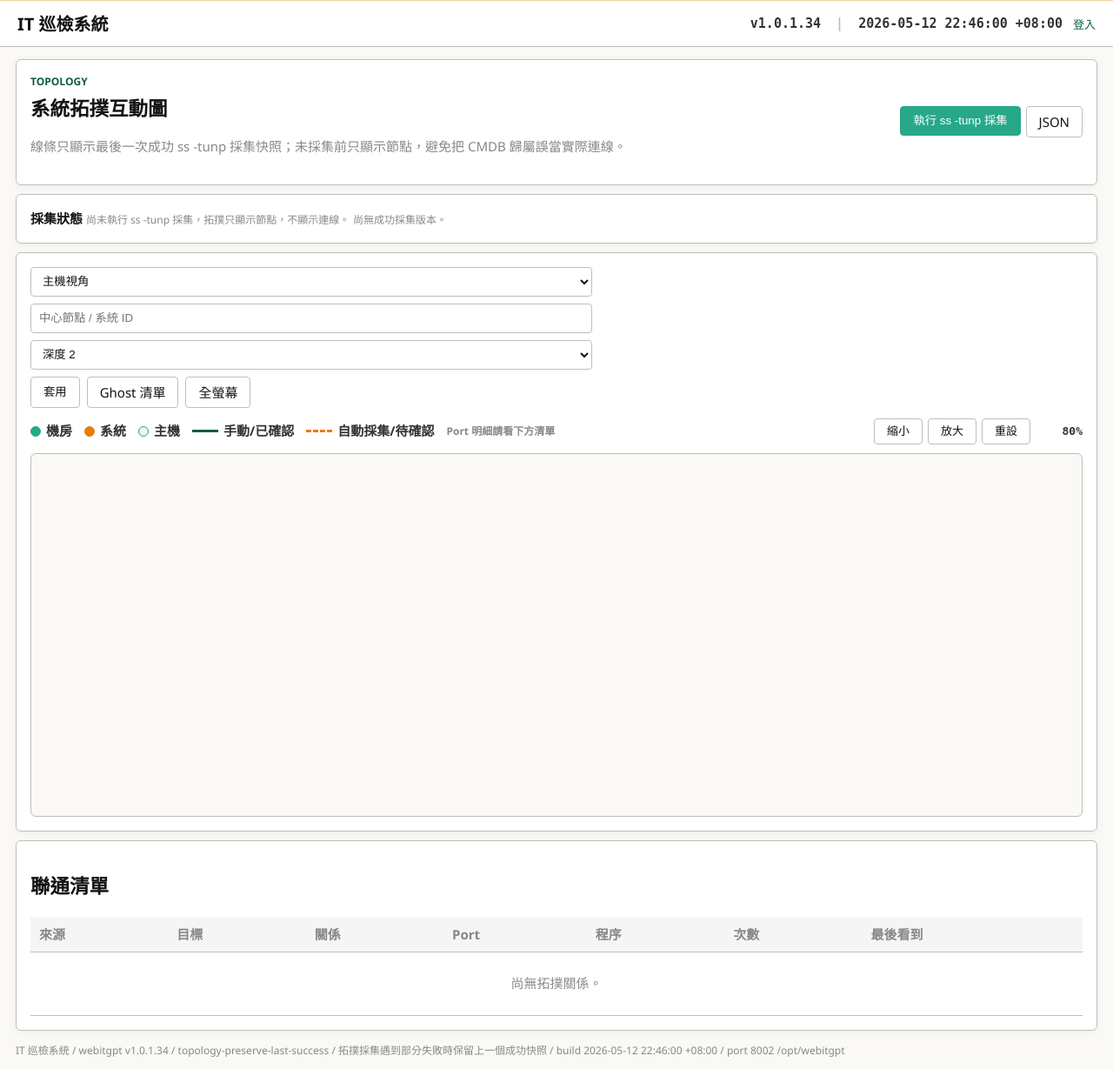
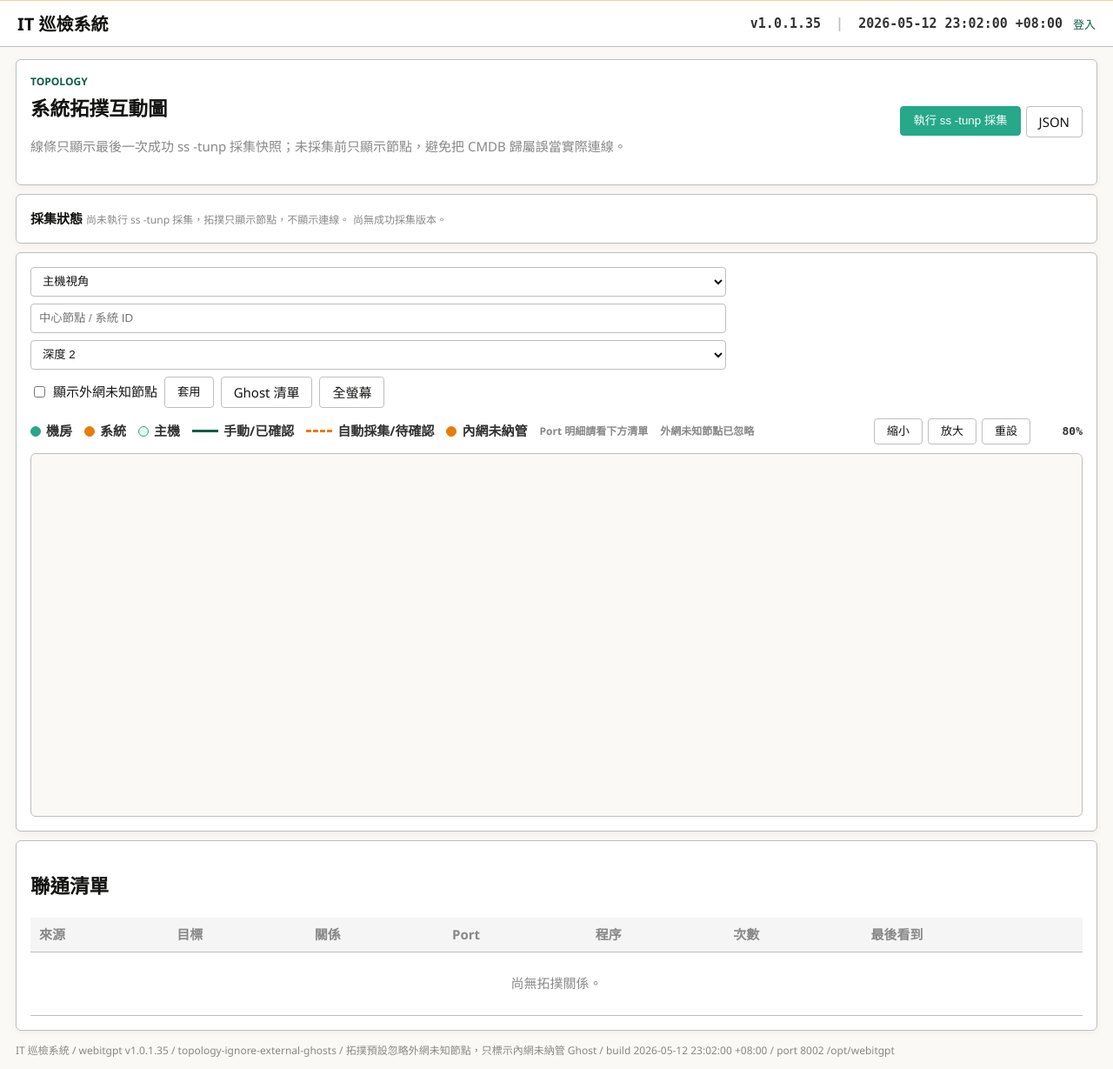
Before and after one commit to alienid4/webitgpt, a Flask app: page /dependencies/fullscreen?view=host&include_external=0 in a window 1280 px wide. Shown: the whole page at 87% size. Run offline with Flask 3, Linux system fonts and the light colour scheme; data that the repository does not hold is empty; parts of the project's set-up code (start-up, migrations or seed data) failed here and were passed over.

Commit message:
feat: ignore external topology ghosts by default

```diff
--- a/scripts/functional_validation.py
+++ b/scripts/functional_validation.py
@@ -236,7 +236,7 @@ def main() -> int:
     check(report, "api_v1_hosts_before", status == 200 and before_total >= 3, {"total": before_total})
 
     status, home_page, _ = request(opener, "GET", f"{base}/hosts")
-    check(report, "ui_version_visible", status == 200 and "webitgpt v1.0.1.34" in home_page and "topology-preserve-last-success" in home_page and "IT 巡檢系統" in home_page, {"status": status})
+    check(report, "ui_version_visible", status == 200 and "webitgpt v1.0.1.35" in home_page and "topology-ignore-external-ghosts" in home_page and "IT 巡檢系統" in home_page, {"status": status})
     check(report, "ui_asset_nav_active", status == 200 and 'class="nav-warn active"' in home_page and "▣ 資產管理" in home_page, {"status": status})
 
     view_name = f"validation-{random.randint(1000, 9999)}"
--- a/webapp/routes/api_dependencies.py
+++ b/webapp/routes/api_dependencies.py
@@ -10,6 +10,10 @@ from webapp.services import dependency_service
 bp = Blueprint("api_dependencies", __name__)
 
 
+def _include_external() -> bool:
+    return request.args.get("include_external") in {"1", "true", "yes", "on"}
+
+
 @bp.get("/dependencies/fullscreen")
 @require_feature("dependencies")
 def dependencies_fullscreen_page():
@@ -18,6 +22,7 @@ def dependencies_fullscreen_page():
         center=request.args.get("center", ""),
         depth=int(request.args.get("depth", 2)),
         limit=int(request.args.get("limit", 200)),
+        include_external=_include_external(),
     )
     return render_template("dependencies.html", topology=data, fullscreen=True)
 
@@ -25,7 +30,7 @@ def dependencies_fullscreen_page():
 @bp.get("/dependencies/ghosts")
 @require_feature("dependencies")
 def dependencies_ghosts_page():
-    return render_template("dependencies_ghosts.html", ghosts=dependency_service.analyze_ghosts())
+    return render_template("dependencies_ghosts.html", ghosts=dependency_service.analyze_ghosts(include_external=_include_external()))
 
 
 @bp.get("/api/dependencies/systems")
@@ -114,6 +119,7 @@ def topology_api():
             center=request.args.get("center", ""),
             depth=int(request.args.get("depth", 2)),
             limit=int(request.args.get("limit", 200)),
+            include_external=_include_external(),
         )
     )
 
@@ -181,7 +187,7 @@ def collect_runs_api():
 @bp.get("/api/dependencies/ghosts")
 @require_feature("dependencies")
 def ghosts_api():
-    return jsonify(dependency_service.analyze_ghosts())
+    return jsonify(dependency_service.analyze_ghosts(include_external=_include_external()))
 
 
 @bp.post("/api/dependencies/ghosts/<ip>/adopt")
--- a/webapp/services/dependency_service.py
+++ b/webapp/services/dependency_service.py
@@ -442,12 +442,12 @@ def _topology_meta(view: str) -> dict[str, Any]:
     }
 
 
-def topology(view: str = "system", center: str = "", depth: int = 2, limit: int = 200) -> dict[str, Any]:
+def topology(view: str = "system", center: str = "", depth: int = 2, limit: int = 200, include_external: bool = False) -> dict[str, Any]:
     view = view if view in {"system", "host", "ip"} else "system"
     if view == "host":
-        return _host_topology(limit)
+        return _host_topology(limit, include_external=include_external)
     if view == "ip":
-        return _ip_topology(limit)
+        return _ip_topology(limit, include_external=include_external)
     return _system_topology(center=center, depth=depth, limit=limit)
 
 
@@ -477,7 +477,7 @@ def _system_topology(center: str = "", depth: int = 2, limit: int = 200) -> dict
     return {"view": "system", "nodes": nodes, "edges": edges, "meta": meta}
 
 
-def _host_topology(limit: int = 200) -> dict[str, Any]:
+def _host_topology(limit: int = 200, include_external: bool = False) -> dict[str, Any]:
     hosts = _hosts()[:limit]
     host_map = {host.get("hostname"): host for host in hosts if host.get("hostname")}
     ip_map = _known_host_ip_map()
@@ -490,21 +490,24 @@ def _host_topology(limit: int = 200) -> dict[str, Any]:
         source = rel.get("from_system")
         target = rel.get("to_system")
         evidence = rel.get("evidence") or {}
+        remote_ip = evidence.get("last_remote_ip") or str(target).replace("UNKNOWN-", "")
+        if str(target).startswith("UNKNOWN-") and not include_external and not _is_internal_ip(remote_ip):
+            continue
         if target not in node_ids:
-            remote_ip = evidence.get("last_remote_ip") or str(target).replace("UNKNOWN-", "")
             label = ip_map.get(remote_ip) or remote_ip or target
-            nodes.append({"id": target, "label": label, "kind": "未知" if str(target).startswith("UNKNOWN-") else "主機", "ip": remote_ip, "os": ""})
+            kind = _unknown_node_kind(remote_ip) if str(target).startswith("UNKNOWN-") else "主機"
+            nodes.append({"id": target, "label": label, "kind": kind, "ip": remote_ip, "os": ""})
             node_ids.add(target)
         source_label = host_map.get(source, {}).get("hostname") or source
         target_label = host_map.get(target, {}).get("hostname") or evidence.get("last_remote_ip") or target
         edges.append(_edge_payload(rel, source_label, target_label))
     _layout(nodes, edges)
     meta = _topology_meta("host")
-    meta.update({"hosts": len(hosts), "relations": len(edges)})
+    meta.update({"hosts": len(hosts), "relations": len(edges), "include_external": include_external})
     return {"view": "host", "nodes": nodes, "edges": edges, "meta": meta}
 
 
-def _ip_topology(limit: int = 200) -> dict[str, Any]:
+def _ip_topology(limit: int = 200, include_external: bool = False) -> dict[str, Any]:
     hosts = _hosts()[:limit]
     nodes = []
     edges = []
@@ -521,6 +524,8 @@ def _ip_topology(limit: int = 200) -> dict[str, Any]:
         evidence = rel.get("evidence") or {}
         source = evidence.get("caller_ip") or rel.get("from_system")
         target = evidence.get("last_remote_ip") or rel.get("to_system")
+        if target and target not in node_ids and not include_external and not _is_internal_ip(str(target)):
+            continue
         if source not in node_ids:
             nodes.append({"id": source, "label": source, "kind": "IP"})
             node_ids.add(source)
@@ -533,7 +538,7 @@ def _ip_topology(limit: int = 200) -> dict[str, Any]:
         edges.append(_edge_payload(ip_rel, source, target))
     _layout(nodes, edges)
     meta = _topology_meta("ip")
-    meta.update({"hosts": len(hosts), "ips": len([n for n in nodes if n.get("kind") == "IP"]), "relations": len(edges)})
+    meta.update({"hosts": len(hosts), "ips": len([n for n in nodes if n.get("kind") == "IP"]), "relations": len(edges), "include_external": include_external})
     return {"view": "ip", "nodes": nodes, "edges": edges, "meta": meta}
 
 
@@ -603,6 +608,18 @@ def _known_host_ip_map() -> dict[str, str]:
     return items
 
 
+def _is_internal_ip(ip: str) -> bool:
+    try:
+        addr = ipaddress.ip_address(ip)
+    except ValueError:
+        return False
+    return addr.is_private or addr.is_loopback or addr.is_link_local
+
+
+def _unknown_node_kind(ip: str) -> str:
+    return "內網未納管" if _is_internal_ip(ip) else "外網未知"
+
+
 def _classify_external(ip: str) -> Optional[dict[str, str]]:
     try:
         addr = ipaddress.ip_address(ip)
@@ -618,7 +635,7 @@ def _classify_external(ip: str) -> Optional[dict[str, str]]:
     return None
 
 
-def analyze_ghosts() -> dict[str, Any]:
+def analyze_ghosts(include_external: bool = False) -> dict[str, Any]:
     known_ips = _known_host_ips()
     ghosts: dict[str, dict[str, Any]] = {}
     ignored = {item["ip"] for item in get_collection("dependency_ghost_ignored").find({}, {"ip": 1}) if item.get("ip")}
@@ -628,12 +645,15 @@ def analyze_ghosts() -> dict[str, Any]:
         if not ip or ip in known_ips or ip in ignored or _classify_external(ip):
             continue
         try:
-            addr = ipaddress.ip_address(ip)
+            ipaddress.ip_address(ip)
         except ValueError:
             continue
-        item = ghosts.setdefault(ip, {"ip": ip, "seen_count": 0, "callers": [], "remote_ports": set(), "severity": "medium"})
+        is_internal = _is_internal_ip(ip)
+        if not include_external and not is_internal:
+            continue
+        item = ghosts.setdefault(ip, {"ip": ip, "seen_count": 0, "callers": [], "remote_ports": set(), "severity": "medium", "scope": "內網" if is_internal else "外網"})
         item["seen_count"] += int(evidence.get("seen_count") or 1)
-        item["severity"] = "high" if addr.is_private else "medium"
+        item["severity"] = "high" if is_internal else "medium"
         if evidence.get("last_remote_port"):
             item["remote_ports"].add(evidence["last_remote_port"])
         item["callers"].append({"hostname": evidence.get("caller_hostname") or "", "process": evidence.get("process_name") or "", "port": evidence.get("last_remote_port") or "", "count": evidence.get("seen_count") or 1})
@@ -641,7 +661,7 @@ def analyze_ghosts() -> dict[str, Any]:
     for item in ghosts.values():
         item["remote_ports"] = sorted(item["remote_ports"])
         rows.append(item)
-    return {"items": sorted(rows, key=lambda x: (x["severity"], -x["seen_count"])), "summary": {"total": len(rows), "high": sum(1 for item in rows if item["severity"] == "high"), "medium": sum(1 for item in rows if item["severity"] == "medium")}}
+    return {"items": sorted(rows, key=lambda x: (x["severity"], -x["seen_count"])), "summary": {"total": len(rows), "high": sum(1 for item in rows if item["severity"] == "high"), "medium": sum(1 for item in rows if item["severity"] == "medium"), "include_external": include_external}}
 
 
 def adopt_ghost(ip: str, action: str, payload: dict[str, Any], actor: str = "system") -> dict[str, Any]:
--- a/webapp/static/css/cathay.css
+++ b/webapp/static/css/cathay.css
@@ -852,6 +852,7 @@ th { color: var(--c3); font-weight: 600; background: var(--bg2); }
 .topology-dot-dc { background: var(--g1); border-color: var(--g1); }
 .topology-dot-system { background: var(--orange); border-color: var(--orange); }
 .topology-dot-host { background: var(--g-light); border-color: var(--g1); }
+.topology-dot-ghost { background: var(--bg2); border-color: var(--c4); }
 .topology-line {
   width: 30px;
   height: 0;
@@ -890,6 +891,11 @@ th { color: var(--c3); font-weight: 600; background: var(--bg2); }
 .topology-node-system circle {
   fill: var(--bg);
   stroke: var(--orange);
+}
+
+.topology-node-ghost circle {
+  fill: var(--bg2);
+  stroke: var(--c4);
 }
 
 .topology-node text {
--- a/webapp/templates/dependencies.html
+++ b/webapp/templates/dependencies.html
@@ -39,9 +39,13 @@
       <select name="depth">
         {% for item in [1,2,3,4] %}<option value="{{ item }}" {% if request.args.get('depth', '2')|int == item %}selected{% endif %}>深度 {{ item }}</option>{% endfor %}
       </select>
+      <label class="toggle-label">
+        <input type="checkbox" name="include_external" value="1" {% if topology.meta.include_external %}checked{% endif %}>
+        顯示外網未知節點
+      </label>
       <button type="submit">套用</button>
-      <a class="btn" href="{{ url_for('api_dependencies.dependencies_ghosts_page') }}">Ghost 清單</a>
-      <a class="btn" href="{{ url_for('api_dependencies.dependencies_fullscreen_page', view=topology.view) }}">全螢幕</a>
+      <a class="btn" href="{{ url_for('api_dependencies.dependencies_ghosts_page', include_external=1 if topology.meta.include_external else 0) }}">Ghost 清單</a>
+      <a class="btn" href="{{ url_for('api_dependencies.dependencies_fullscreen_page', view=topology.view, include_external=1 if topology.meta.include_external else 0) }}">全螢幕</a>
     </form>
     <div class="topology-legend">
       <span><i class="topology-dot topology-dot-dc"></i>機房</span>
@@ -49,7 +53,10 @@
       <span><i class="topology-dot topology-dot-host"></i>主機</span>
       <span><i class="topology-line topology-line-manual"></i>手動/已確認</span>
       <span><i class="topology-line topology-line-auto"></i>自動採集/待確認</span>
+      <span><i class="topology-dot topology-dot-system"></i>內網未納管</span>
+      {% if topology.meta.include_external %}<span><i class="topology-dot topology-dot-ghost"></i>外網未知</span>{% endif %}
       <span class="text-muted-sm">Port 明細請看下方清單</span>
+      {% if not topology.meta.include_external %}<span class="text-muted-sm">外網未知節點已忽略</span>{% endif %}
     </div>
     <div class="topology-zoom" data-topology-controls>
       <button class="btn-sm" type="button" data-topology-zoom-out title="縮小拓撲圖">縮小</button>
@@ -75,7 +82,7 @@
         {% endfor %}
 
         {% for node in topology.nodes %}
-          <g class="topology-node {% if node.kind == '機房' %}topology-node-dc{% elif node.kind == '系統' %}topology-node-system{% else %}topology-node-host{% endif %}" tabindex="0">
+          <g class="topology-node {% if node.kind == '機房' %}topology-node-dc{% elif node.kind in ['系統', '內網未納管'] %}topology-node-system{% elif node.kind == '外網未知' %}topology-node-ghost{% else %}topology-node-host{% endif %}" tabindex="0">
             <title>{{ node.kind }}：{{ node.label }}</title>
             <circle cx="{{ node.x }}" cy="{{ node.y }}" r="38"></circle>
             <text class="topology-node-label" x="{{ node.x }}" y="{{ node.y - 5 }}" text-anchor="middle">{{ node.label[:14] }}</text>
```
Also changed, not shown: tests/test_ui_contracts.py (+6 -0 lines), webapp/config.py (+4 -4 lines), webapp/routes/api_reports.py (+6 -1 lines), webapp/templates/dependencies_ghosts.html (+11 -3 lines), CHANGELOG.md, 1 other file.
